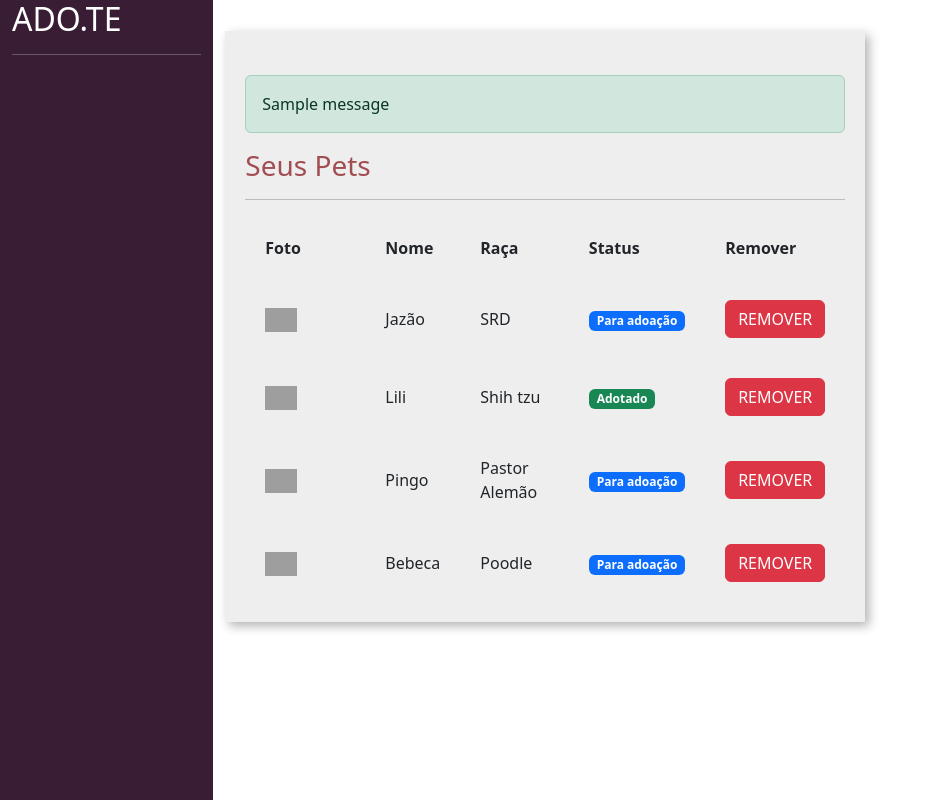
After one commit to ValteirLuciano/adote, a Django app: page /divulgar/seus_pets/ in a window 1280 px wide. The commit adds this page. Shown: the whole page, without its empty margins (0-925 px from the left). Run offline with Django 4.2, Linux system fonts and the light colour scheme; a user stored in the database is signed in; data comes from the database, SQL or seed files in the repository; both versions use the stored data as it was after the commit; one stand-in notice (Sample message) is shown; grey boxes are pictures that could not be loaded.

Commit message:
Criação das páginas html novo_pet e seus_pets. Implementação das funções: novo_pet e seus_pets(cadastro e visualização).

```diff
--- a/adote/urls.py
+++ b/adote/urls.py
@@ -1,8 +1,10 @@
 from django.contrib import admin
 from django.urls import path, include
+from django.conf import settings
+from django.conf.urls.static import static
 
 urlpatterns = [
     path('admin/', admin.site.urls),
     path('auth/', include('usuarios.urls')),
     path('divulgar/', include('divulgar.urls')),
-]
+] + static(settings.MEDIA_URL, document_root=settings.MEDIA_ROOT)
--- /dev/null
+++ b/divulgar/templates/seus_pets.html
@@ -0,0 +1,64 @@
+{% load static %}
+<!doctype html>
+<html lang="pt-BR">
+    <head>
+
+        <meta charset="utf-8">
+        <meta name="viewport"
+              content="width=device-width, initial-scale=1">
+        <title>Cadastro</title>
+        <link href="https://cdn.jsdelivr.net/npm/bootstrap@5.3.0-alpha1/dist/css/bootstrap.min.css" rel="stylesheet">
+        <link href="{% static 'usuarios/css/cadastro.css'  %}" rel="stylesheet">
+        <link href="{% static 'divulgar/css/novo_pet.css' %}" rel="stylesheet">
+        <link href="{% static 'divulgar/css/seus_pet.css' %}" rel="stylesheet">
+    </head>
+
+    <body>
+        <div class="container-fluid">
+            <div class="row">
+                <div class="col-md-2 bg-side sidebar"><h2>ADO.TE</h2>
+                    <hr>
+                </div>
+                <div class="col-md">
+                    <div class="wrapper">
+                        <div class="box width80">
+                            {% if messages %} <br>
+                                {% for message in messages %}
+                                    <div class="alert {{message.tags}}"> {{message}}</div>
+                                {% endfor %}
+                            {% endif %}
+
+                            <h3 class="font-vinho">Seus Pets</h3>
+                                <hr>
+                            <table class="tabela" cellpadding="20">
+                                <tr>
+                                    <th>Foto</th>
+                                    <th>Nome</th>
+                                    <th>Raça</th>
+                                    <th>Status</th>
+                                    <th>Remover</th>
+                                </tr>
+
+                                {% for pet in pets %}
+                                    <tr class="tabela-linha">
+                                        <td width="20%"><img width="40%" src="{{ pet.foto.url }}"></td>
+                                        <td> {{ pet.nome }}</td>
+                                        <td> {{ pet.raca }}</td>
+                                        <td> {% if pet.status == 'P' %}
+                                            <span class="badge text-bg-primary">Para adoação</span>
+                                             {% elif pet.status == 'A' %}
+                                                <span class="badge text-bg-success">Adotado</span>
+                                             {% endif %}
+                                        </td>
+                                        <td><a href="" class="btn btn-danger">REMOVER</a></td>
+                                    </tr>
+                                {% endfor %}
+                            </table>
+                        </div>
+                    </div>
+                </div>
+            </div>
+        </div>
+        <script src="https://cdn.jsdelivr.net/npm/bootstrap@5.3.0-alpha1/dist/js/bootstrap.bundle.min.js"></script>
+    </body>
+</html>
--- a/divulgar/urls.py
+++ b/divulgar/urls.py
@@ -3,4 +3,5 @@ from . import views
 
 urlpatterns = [
     path('novo_pet/', views.novo_pet, name='novo_pet'),
+    path('seus_pets/', views.seus_pets, name='seus_pets'),
 ]
--- a/divulgar/views.py
+++ b/divulgar/views.py
@@ -1,8 +1,74 @@
+from django.http import HttpResponse
 from django.shortcuts import render
 from django.contrib.auth.decorators import login_required
+from .models import Tag, Raca, Pet
+from django.contrib import  messages
+from django.contrib.messages import constants
+
 
 # Create your views here.
 @login_required
 def novo_pet(request):
     if request.method == 'GET':
-        return render(request, 'novo_pet.html')
+        tags = Tag.objects.all()
+        racas = Raca.objects.all()
+
+        context = {
+            'tags': tags,
+            'racas': racas
+        }
+
+        return render(request, 'novo_pet.html', context)
+
+    elif request.method == 'POST':
+        foto = request.FILES.get('foto')
+        nome = request.POST.get('nome')
+        descricao = request.POST.get('descricao')
+        estado = request.POST.get('estado')
+        cidade = request.POST.get('cidade')
+        telefone = request.POST.get('telefone')
+        tags = request.POST.getlist('tags')
+        raca = request.POST.get('raca')
+
+        # falta fazer as validações
+
+        # PASSO 1: Criar a instância pet e salvar as propriedades
+        # da classe Pet, exceto a propriedade tag, que é um ManyToManyField.
+        pet = Pet(
+            usuario=request.user, # request.user é o usuário local
+            foto=foto,
+            nome=nome,
+            descricao=descricao,
+            estado=estado,
+            cidade=cidade,
+            telefone=telefone,
+            raca_id=raca # raca_id é para pegar o nome da raça pelo id
+        )
+
+        pet.save()
+
+        # PASSO 2: Salavar as tags no banco. Usaremos o for para percorrer
+        # a classe Tag e pegar pelo id, e salvar com pet.save().
+        for tag_id in tags:
+            tag = Tag.objects.get(id=tag_id)
+            pet.tags.add(tag)
+            pet.save()
+            tags = Tag.objects.all()
+            racas = Raca.objects.all()
+            messages.add_message(request, constants.SUCCESS, 'Novo pet cadastrado com sucesso!')
+
+            context = {
+                'tags': tags,
+                'racas': racas
+            }
+
+            return render(request, 'novo_pet.html', context)
+@login_required
+def seus_pets(request):
+    if request.method == 'GET':
+        pets = Pet.objects.filter(usuario=request.user)
+
+        context = {
+            'pets': pets
+        }
+        return render(request, 'seus_pets.html', context)
```
Also changed, not shown: divulgar/templates/novo_pet.html (+16 -9 lines), templates/static/divulgar/css/seus_pets.css (added, +12 -0 lines), db.sqlite3, 1 other file.
